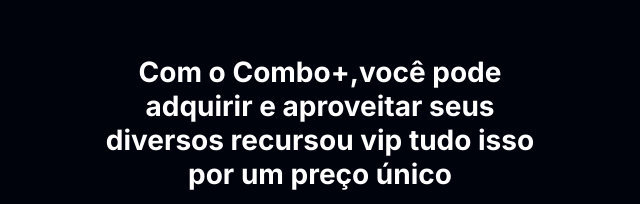
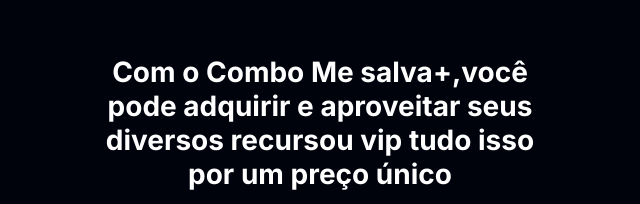
Before and after one commit to marryjane077/alura-cmsp, a plain HTML site: page index.html in a window 1280 px wide. Shown: the part 166-370 px from the top of the page, without its empty margins (0-640 px from the left). Drawn offline with Linux system fonts and the light colour scheme.

Commit message:
Update index.html

```diff
--- a/index.html
+++ b/index.html
@@ -14,7 +14,7 @@
 <body>
     <section class="principal container">
         <div class="container__caixa">
-            <h1 class="container__titulo">Com o Combo+,você pode adquirir e aproveitar seus diversos recursou vip tudo isso por um preço único </h1>
+            <h1 class="container__titulo">Com o Combo Me salva+,você pode adquirir e aproveitar seus diversos recursou vip tudo isso por um preço único </h1>
             <img src="img/Combo.png" alt="O combo+ é a junção do alura+ e o alura língua" class="container__imagem">
             <a href="www.alura.com.br" class="container__botao">Assine por 12x de R$ 120,00*</a>
             <a href="www.alura.com.br" class="container__botao botao_secundario">Assinar somente o Alura+</a>
```
